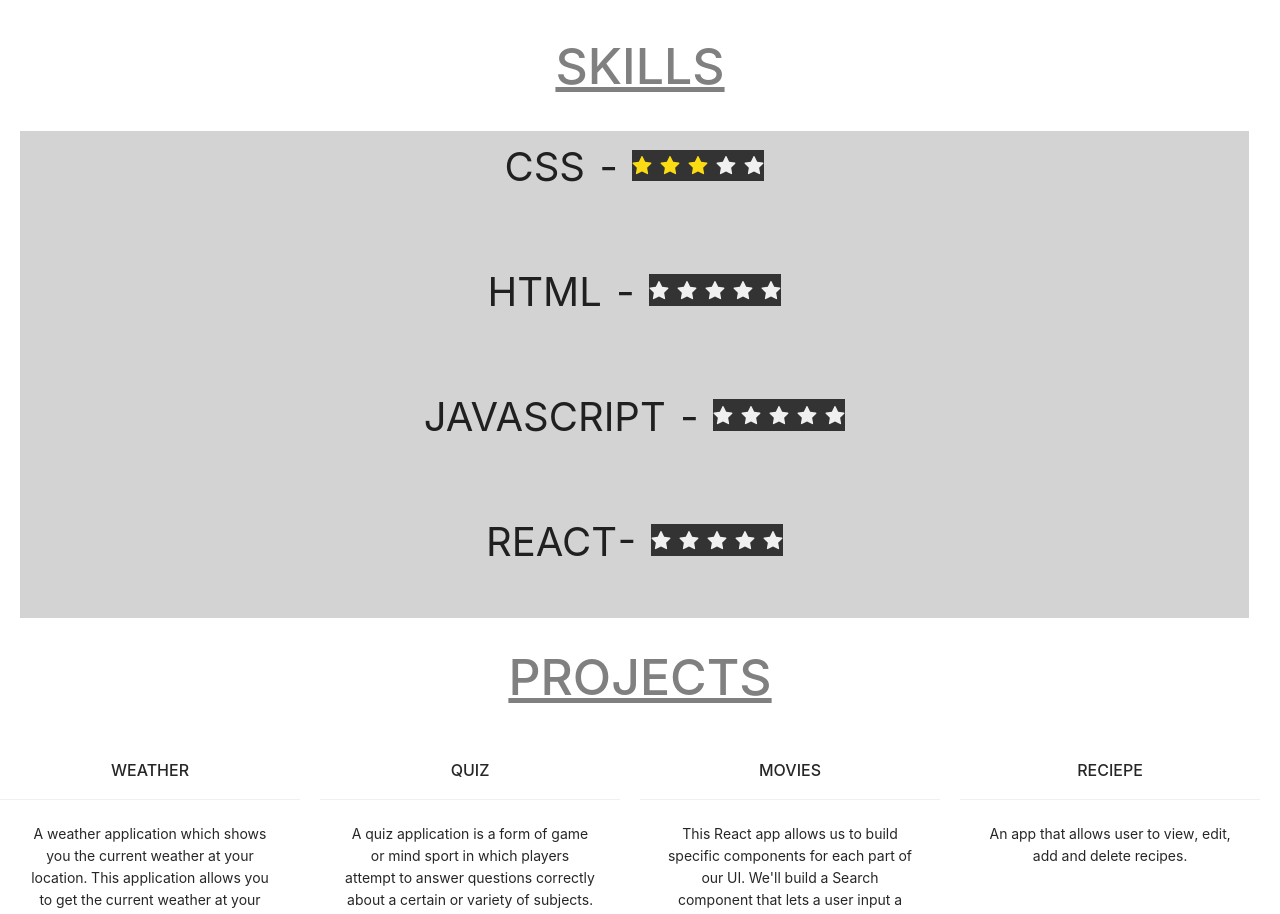
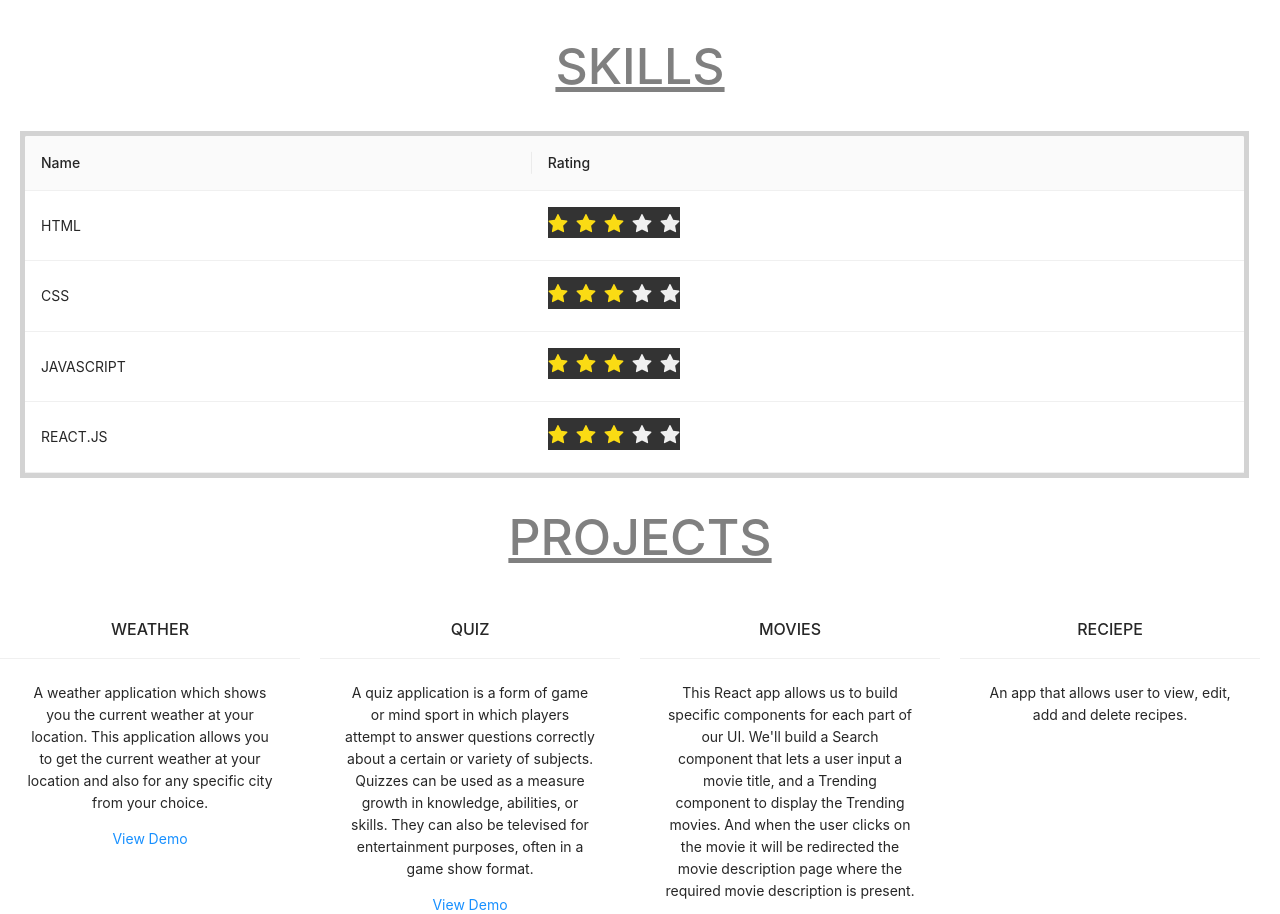
Before and after one commit to balamanikantan-dev/home, a React (Create React App) app: page / in a window 1280 px wide. Shown: the part 1200-2114 px from the top of the page. Built offline with nearby package versions, Linux system fonts and the light colour scheme.

Commit message:
added table for skill rating

```diff
--- a/src/App.css
+++ b/src/App.css
@@ -36,3 +36,7 @@
     transform: rotate(360deg);
   }
 }
+.rating{
+  margin-bottom:5px;
+  font-size:40px
+}
--- a/src/App.js
+++ b/src/App.js
@@ -1,5 +1,5 @@
 import { BulbOutlined, ClockCircleOutlined, DesktopOutlined, GithubOutlined, MailOutlined, RocketOutlined } from '@ant-design/icons'
-import { Card, Col, Rate, Row } from 'antd';
+import { Card, Col, Rate, Row, Table } from 'antd';
 import { Link, DirectLink, Element, Events, animateScroll as scroll, scrollSpy, scroller } from 'react-scroll'
 import './App.css';
 import './Navbar/Navbar.css'
@@ -7,6 +7,41 @@
 
 
 function App() {
+  const columns = [
+    {
+      title: 'Name',
+      dataIndex: 'name',
+      key: 'name',
+
+    },
+    {
+      title: 'Rating',
+      dataIndex: 'rating',
+      key: 'rating',
+      render: text => <Rate disabled defaultValue={text} />,
+    }
+  ]
+  const data = [
+    {
+      key: '1',
+      name: 'HTML',
+      rating: 3,
+    },{
+      key: '2',
+      name: 'CSS',
+      rating: 3,
+    },
+    {
+      key: '3',
+      name: 'JAVASCRIPT',
+      rating: 3,
+    },
+    {
+      key: '4',
+      name: 'REACT.JS',
+      rating: 3,
+    }
+  ]
   return (
     <div className="App">
       <Element name="home" id="home" style={{ height: '100vh', display: 'flex' }}>
@@ -67,11 +102,9 @@
 
 
 
-          <p style={{ fontSize: "40px" }}>CSS  -    <Rate disabled defaultValue={3} /></p>
-          <br></br>
-          <p style={{ fontSize: "40px" }}>HTML  - <Rate /></p><br></br>
-          <p style={{ fontSize: "40px" }}>JAVASCRIPT  -  <Rate /></p><br></br>
-          <p style={{ fontSize: "40px" }}>REACT- <Rate /></p>
+
+
+          <Table pagination={false} columns={columns} dataSource={data} />
         </div>
 
       </Element>
```
